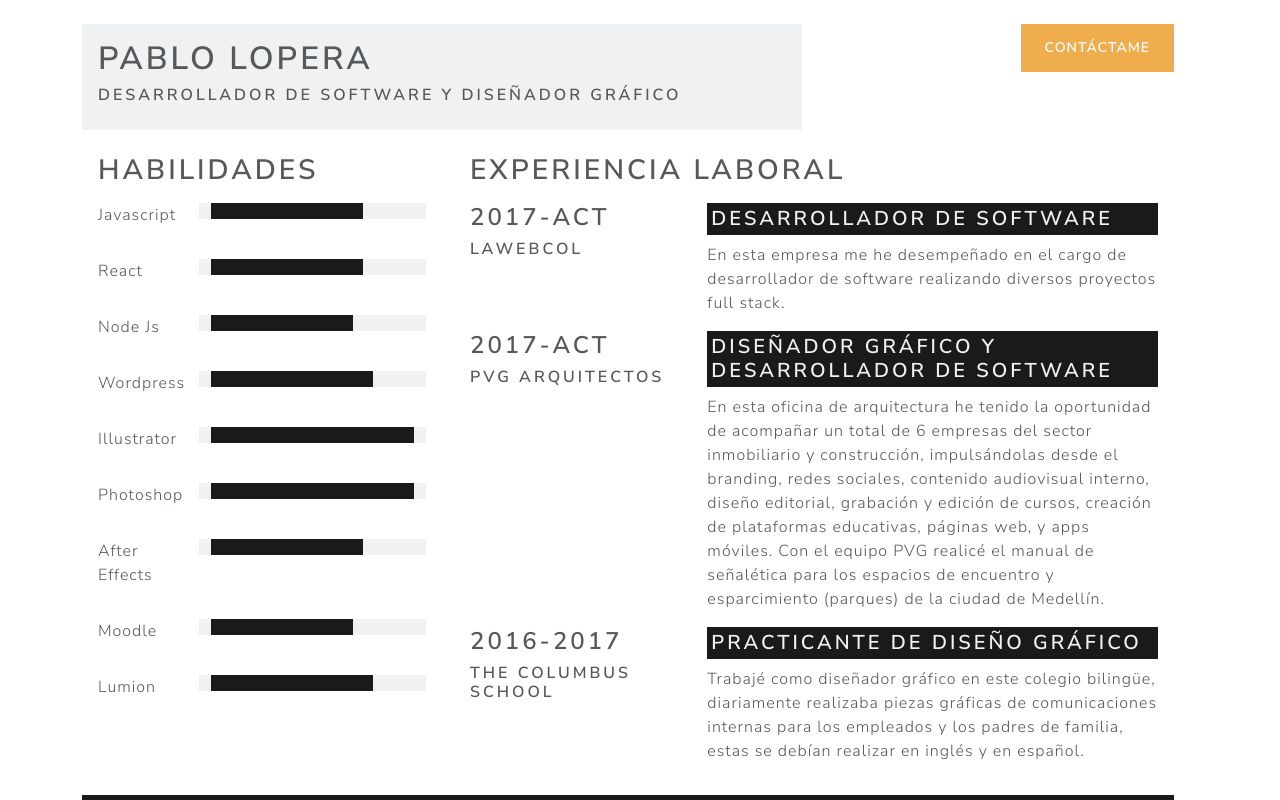
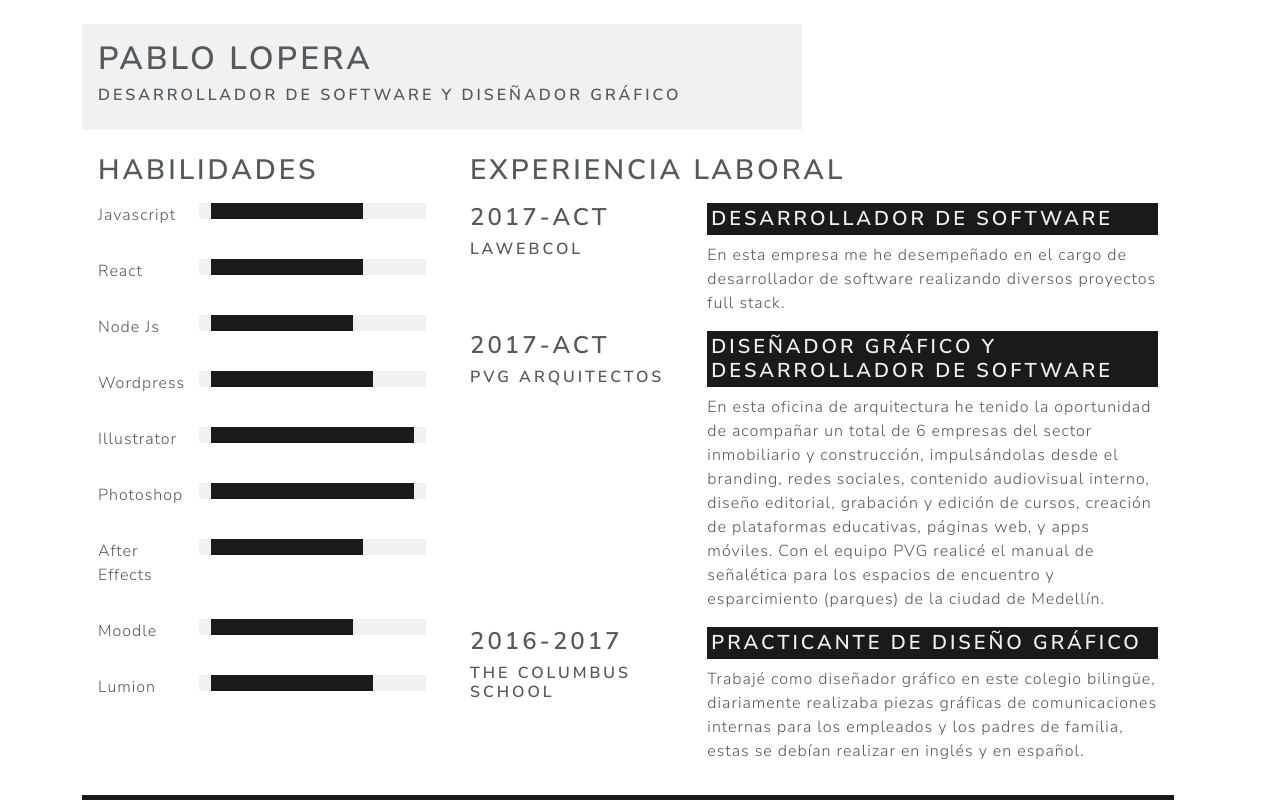
Before and after one commit to loperapablo/portafolio_simple, a Next.js app: page / in a window 1280 px wide. Shown: the top 800 px of the page. Built offline with nearby package versions, Linux system fonts and the light colour scheme.

Commit message:
Update index.js

```diff
--- a/pages/index.js
+++ b/pages/index.js
@@ -21,15 +21,7 @@ const Home = () => {
 							</h5>
 						</div>
 					</div>
-					<div className='col-md-4 btn-contacto'>
-						<a
-							className='btn btn-warning'
-							href='https://mail.google.com/mail/?view=cm&fs=1&tf=1&to=pablolope8@gmail.com'
-							target="_blank"
-						>
-							Contáctame
-						</a>
-					</div>
+
 				</div>
 				<div className='row py-2 '>
 					<div className='col-md-4'>
```
